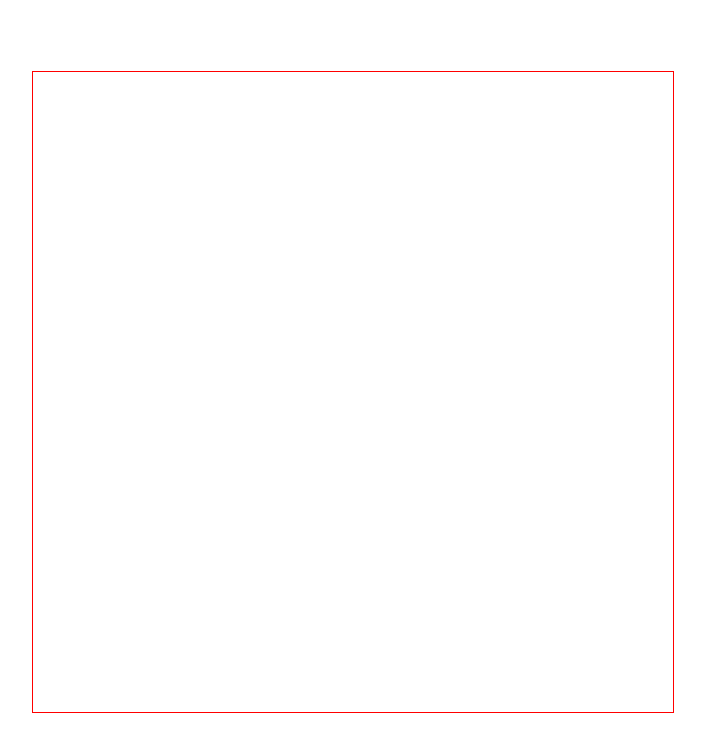
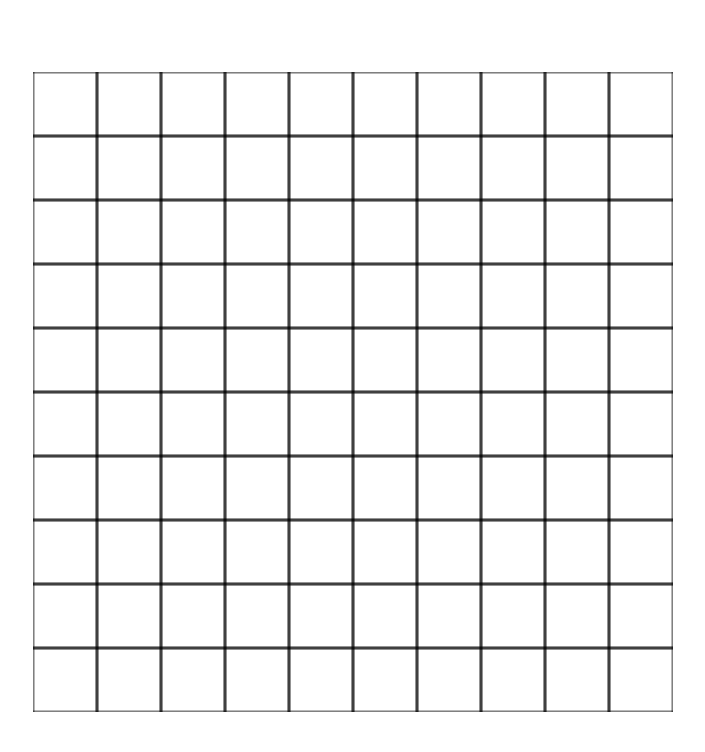
Before and after one commit to mgraves236/maze_generator, a plain HTML site: page index.html in a window 1280 px wide. Shown: the whole page, without its empty margins (287-992 px from the left). Drawn offline with Linux system fonts and the light colour scheme.

Commit message:
cell class

```diff
--- /dev/null
+++ b/canvas.js
@@ -0,0 +1,6 @@
+let _canvas, _ctx;
+
+_canvas =  document.getElementById("canvas");
+_ctx = _canvas.getContext("2d");
+_canvas.width = 400;
+_canvas.height = 400;
--- a/cell.js
+++ b/cell.js
@@ -4,4 +4,13 @@ class Cell {
         this.i = i; // column
         this.j = j; // row
     }
+
+    show() {
+        let x = this.i * w;
+        let y = this.j * w;
+        _ctx.save();
+        _ctx.strokeStyle = "black";
+        _ctx.strokeRect(x,y,w,w);
+        _ctx.restore();
+    }
 }
--- a/game.js
+++ b/game.js
@@ -0,0 +1,27 @@
+let _cols, _rows;
+let w = 40;
+
+let grid = [];
+
+function setUp() {
+    _cols = Math.floor(_canvas.width / w);
+    _rows = Math.floor(_canvas.height / w);
+
+    // create cell objects
+    for (let j = 0; j < _rows; j++) {
+        for (let i = 0; i < _cols; i++) {
+            let cell = new Cell(i,j);
+            grid.push(cell);
+        }
+    }
+
+}
+
+function draw() {
+    for (let i = 0; i < grid.length; i++) {
+        grid[i].show();
+    }
+}
+
+setUp();
+draw();
--- a/index.html
+++ b/index.html
@@ -8,8 +8,9 @@
     <link href="styles.css" rel="stylesheet" type="text/css"/>
 </head>
 <body class="center">
-<canvas style = "border: 1px solid red" id = "canvas"></canvas>
-<script src="game.js"></script>
+<canvas id = "canvas"></canvas>
+<script src="canvas.js"></script>
+<script src="cell.js"></script>
 <script src="game.js"></script>
 </body>
 </html>
```
